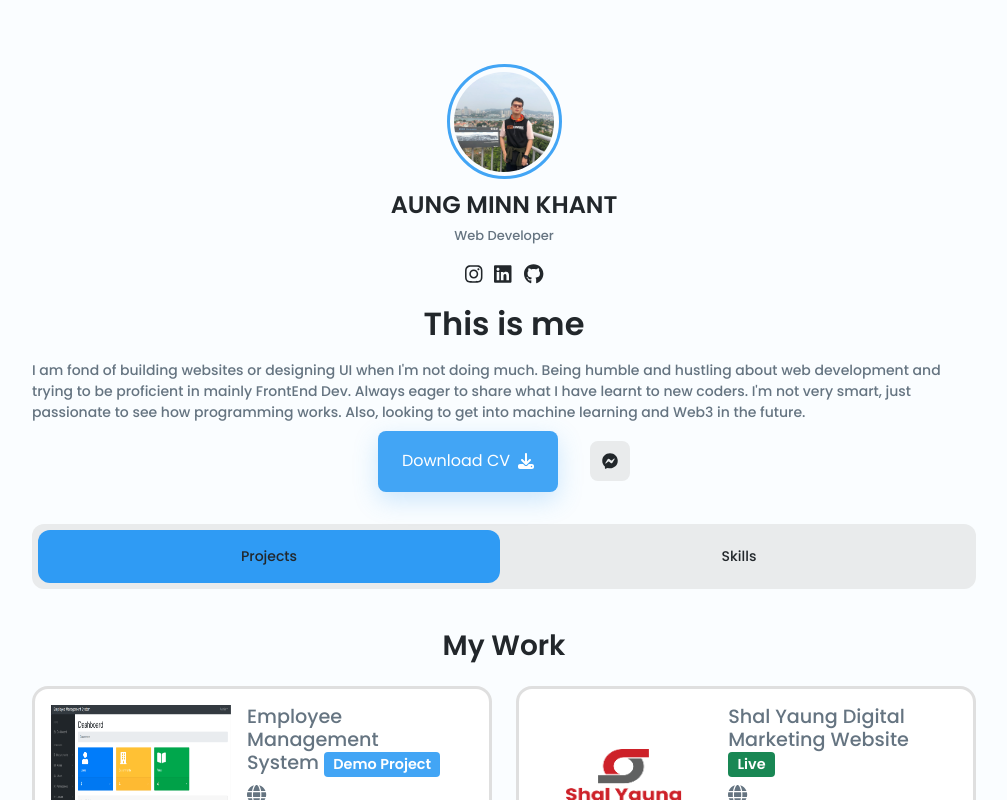
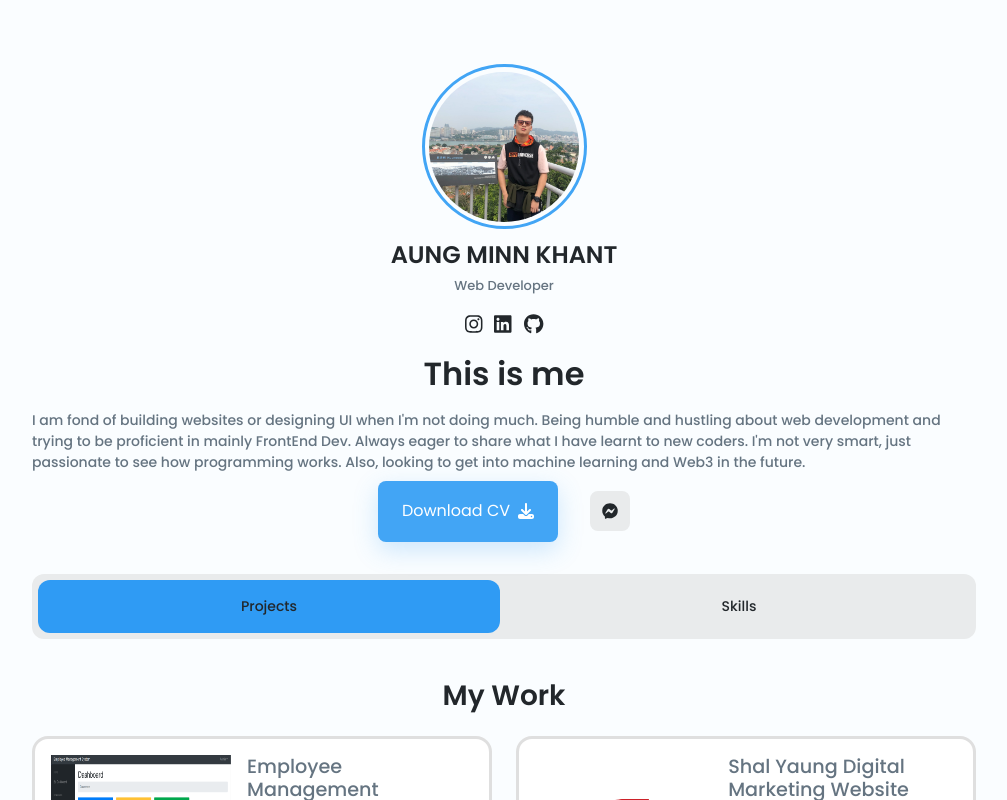
Before and after one commit to aungminnkhant94/portfolio_gen-1.0.0, a Vue app: page / in a window 1280 px wide. Shown: the top 800 px of the page, without its empty margins (136-1143 px from the left). Built offline with nearby package versions, Linux system fonts and the light colour scheme.

Commit message:
img size

```diff
--- a/src/assets/styles/components/_profile.scss
+++ b/src/assets/styles/components/_profile.scss
@@ -13,11 +13,11 @@
 
     &__photo {
         & img {
-            width: 100px;
+            width: 150px;
         }
 
-        width: 100px;
-        height: 100px;
+        width: 150px;
+        height: 150px;
         background: linear-gradient(180deg,
                     hsla(var(--hue), var(--sat), var(--lig), 1) 0%,
                     hsla(var(--hue), var(--sat), var(--lig), .2) 100%);
@@ -31,8 +31,8 @@
     &__border{
         border: 3.5px solid var(--first-color);
         justify-self: center;
-        width: 115px;
-        height: 115px;
+        width: 165px;
+        height: 165px;
         border-radius: 50%;
         display: grid;
         place-items: center;
```
